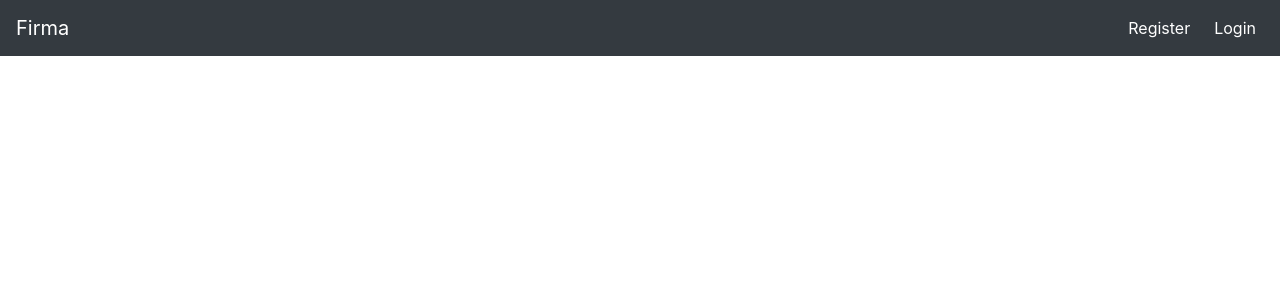
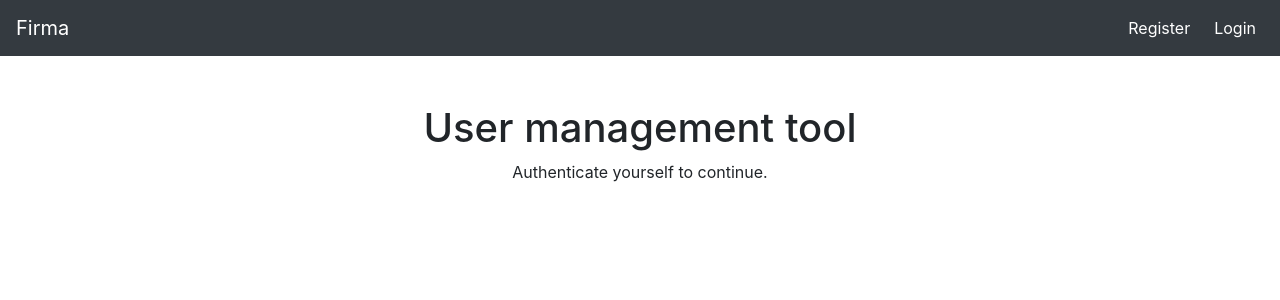
Before and after one commit to rrttalv/opus, a React (Create React App) app in the folder frontend/: page / in a window 1280 px wide. Shown: the top 300 px of the page. Built offline with nearby package versions, Linux system fonts and the light colour scheme.

Commit message:
redirect after login and browser router

```diff
--- a/frontend/src/App.js
+++ b/frontend/src/App.js
@@ -1,4 +1,5 @@
 import React, { Component } from "react";
+import { Route, Link } from "react-router-dom";
 import './App.css';
 import "bootstrap/dist/css/bootstrap.min.css";
 
@@ -7,6 +8,8 @@ import AppNav from "./components/AppNav";
 import { Provider } from 'react-redux';
 import store from './store';
 import { getLoginStatus } from './actions/authActions';
+import Home from '../src/components/Home'
+import Dashboard from '../src/components/Dashboard'
 
 class App extends Component{
 
@@ -19,6 +22,8 @@ class App extends Component{
       <Provider store={store}>
         <div>
           <AppNav/>
+          <Route exact path="/" component={Home}></Route>
+          <Route exact path="/dashboard" component={Dashboard}></Route>
         </div>
       </Provider>
     );
--- a/frontend/src/actions/authActions.js
+++ b/frontend/src/actions/authActions.js
@@ -4,6 +4,7 @@ import { REGISTER_FAIL, USER_LOADING,
         USER_LOADED} from './constants';
 import axios from 'axios'
 import { getErrors } from './errorActions';
+import { history } from '../index';
 
 export const getLoginStatus = () => (dispatch, getState) => {
     // Set state to user loading
@@ -33,10 +34,13 @@ export const tokenStatus = getState => {
 }
 
 export const loginUser = (userData) => dispatch => {
-    axios.post('/auth/login', userData).then(res => dispatch({
-        type: LOGIN_SUCCESS,
-        payload: res.data
-    })).catch((err) => {
+    axios.post('/auth/login', userData).then(res => {
+        history.push('/dashboard')
+        dispatch({
+            type: LOGIN_SUCCESS,
+            payload: res.data
+        })
+    }).catch((err) => {
         dispatch(getErrors(err.response.data.message, err.response.status, 'LOGIN_FAIL'));
         dispatch({
             type: LOGIN_FAIL
--- /dev/null
+++ b/frontend/src/components/Dashboard.js
@@ -0,0 +1,11 @@
+import React, { Component } from 'react'
+
+export default class Dashboard extends Component {
+    render() {
+        return (
+            <div>
+
+            </div>
+        )
+    }
+}
--- /dev/null
+++ b/frontend/src/components/Home.js
@@ -0,0 +1,12 @@
+import React, { Component } from 'react'
+
+export default class Home extends Component {
+    render() {
+        return (
+            <div style={{textAlign: 'center'}}>
+                <h1>User management tool</h1>
+                <p>Authenticate yourself to continue.</p>
+            </div>
+        )
+    }
+}
--- a/frontend/src/components/LoginModal.js
+++ b/frontend/src/components/LoginModal.js
@@ -15,8 +15,10 @@ class LoginModal extends Component {
                 this.setState({error: false})
             }
         }
+        console.log(this.props)
         if(this.state.modalOpen){
             if(this.props.isAuth){
+                this.props.history.push('/dashboard')
                 this.toggle();
             }
         }
--- a/frontend/src/index.js
+++ b/frontend/src/index.js
@@ -2,8 +2,12 @@ import React from 'react';
 import ReactDOM from 'react-dom';
 import App from './App';
 import * as serviceWorker from './serviceWorker';
+import { Router } from "react-router-dom";
+import { createBrowserHistory } from 'history'
 
-ReactDOM.render(<App />, document.getElementById('root'));
+export const history = createBrowserHistory()
+
+ReactDOM.render(<Router history={history}><App /></Router>, document.getElementById('root'));
 
 // If you want your app to work offline and load faster, you can change
 // unregister() to register() below. Note this comes with some pitfalls.
```
